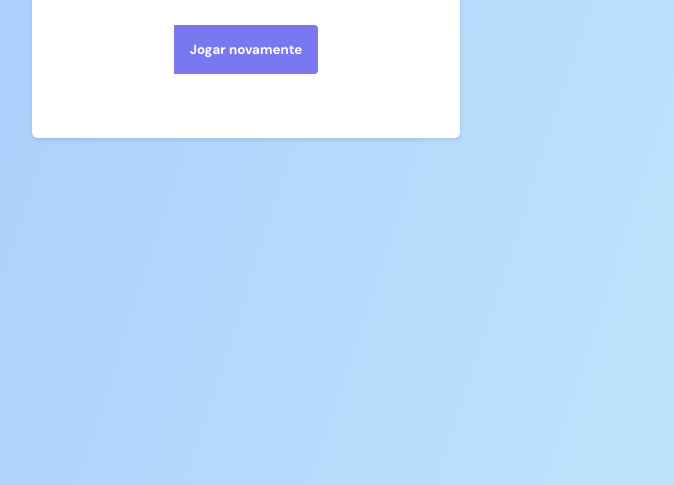
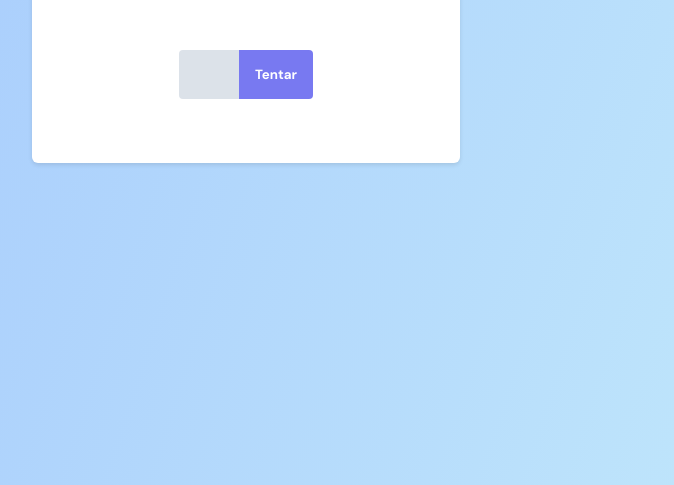
Before and after one commit to Marcellusmbarbosa/Explorer_Jogo_da_adivinhacao, a plain HTML site: page index.html in a window 1280 px wide. Shown: the part 315-800 px from the top of the page, without its empty margins (394-1068 px from the left). Drawn offline with Linux system fonts and the light colour scheme.

Commit message:
Alterações no JS

```diff
--- a/index.html
+++ b/index.html
@@ -11,23 +11,24 @@
 </head>
 <body>
   <main>
-    <div class="screen1 hide">
+    <div class="screen1">
 
 
       <h1>Jogo da Adivinhação</h1>
       <p>Adivinhe um número entre 0 e 10</p>
 
       <form action="">
-        <input type="number">
-        <button>Tentar</button>
+        <input id="inputNumber" type="number" />
+        <button onclick="handleClick(event)">Tentar</button>
       </form>
     </div>
 
-    <div class="screen2">
+    <div class="screen2 hide">
       <h2>Acertou em 3 vezes</h2>
       <button>Jogar novamente</button>
     </div>
 
   </main>
+  <script src="./main.js"></script>
 </body>
 </html>
--- /dev/null
+++ b/main.js
@@ -0,0 +1,21 @@
+const randomNumber = Math.round(Math.random() *10)
+
+let xAttempts = 1
+
+
+
+function handleClick(event){
+  event.preventDefault()
+
+  const inputNumber = document.querySelector("#inputNumber")
+
+  xAttempts++
+
+  if (Number(inputNumber.value) == randomNumber){
+    document.querySelector(".screen1").classList.add("hide")
+    document.querySelector(".screen2").classList.remove("hide")
+
+    document.querySelector(".screen2 h2").innerText = `Você acertou em ${xAttempts} tentativas`
+  }
+  console.log(xAttempts)
+}
```
